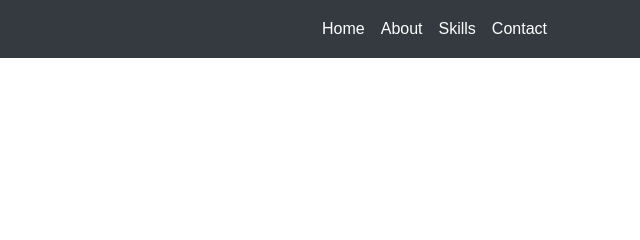
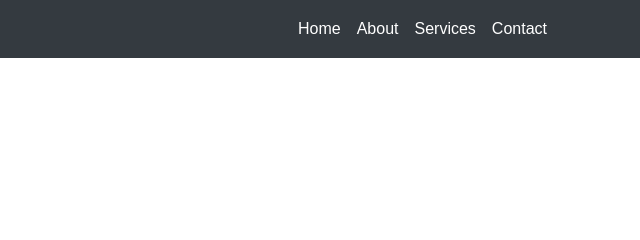
Before and after one commit to AkhdanNaufalSyahputra/Portfolio-Akhdan, a plain HTML site: page index.html in a window 1280 px wide. Shown: the top 240 px of the page, 640-1280 px from the left. Drawn offline with nearby package versions, Linux system fonts and the light colour scheme.

Commit message:
Update index.html

```diff
--- a/index.html
+++ b/index.html
@@ -93,7 +93,7 @@
                         <a href="#about" class="nav-link">About</a>
                     </li>
                     <li class="nav-item">
-                        <a href="#skills" class="nav-link">Skills</a>
+                        <a href="#services" class="nav-link">Services</a>
                     </li>
                     <li class="nav-item">
                         <a href="#contact" class="nav-link">Contact</a>
@@ -149,10 +149,10 @@
         </div>
     </section>
 
-    <section id="skills" class="bg-light py-5">
+    <section id="services" class="bg-light py-5">
         <div class="container">
             <div class="section-title">
-                <h2 class="display-4">My Skills</h2>
+                <h2 class="display-4">My Services</h2>
                 <p class="lead">Lorem ipsum dolor sit amet consectetur adipisicing elit. Minima quidem explicabo alias autem inventore officia molestiae, ea quos voluptate enim exercitationem dolorum cum nam labore vero voluptatem eveniet minus? Laborum!</p>
             </div>
             <div class="row">
```
